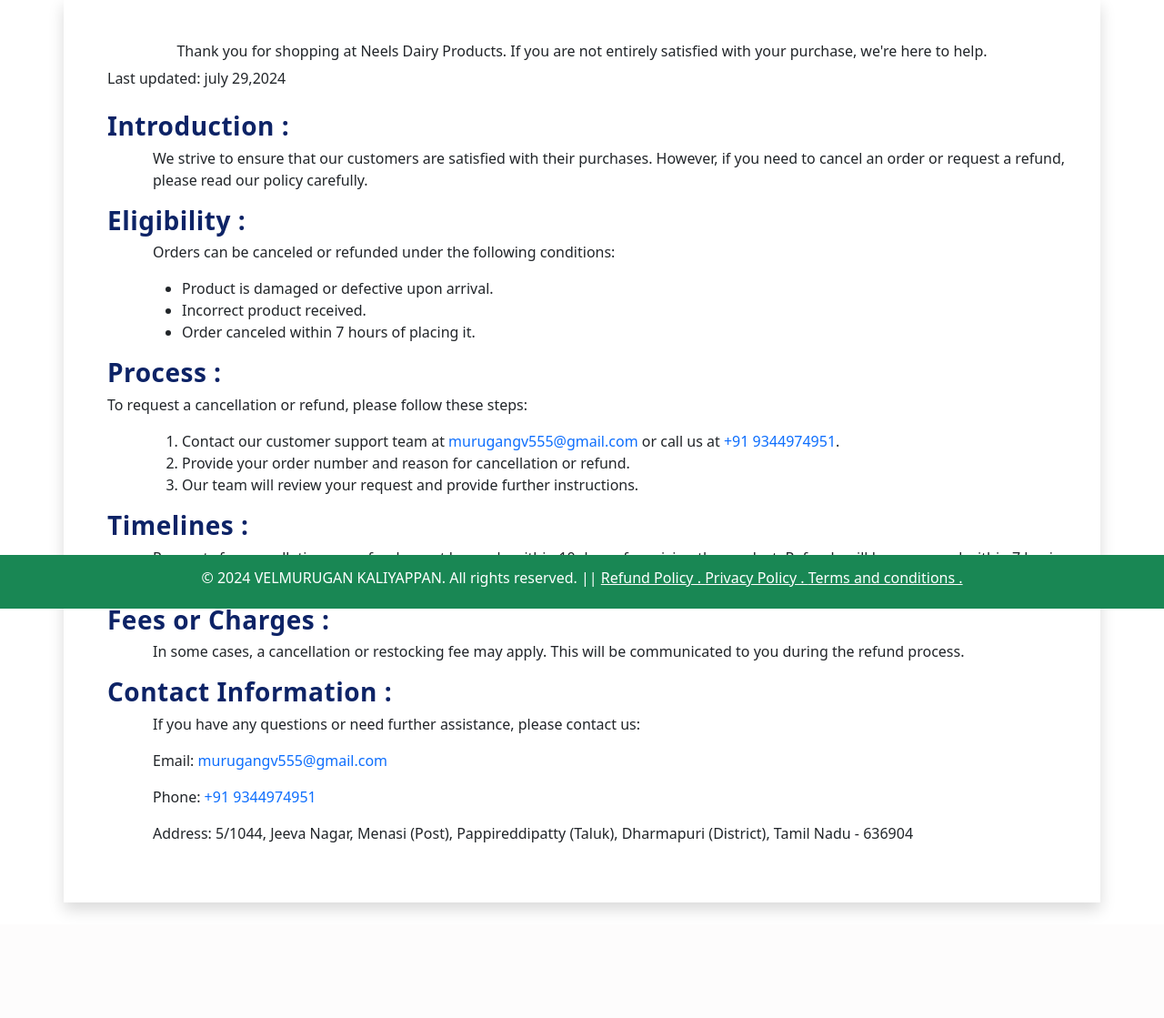
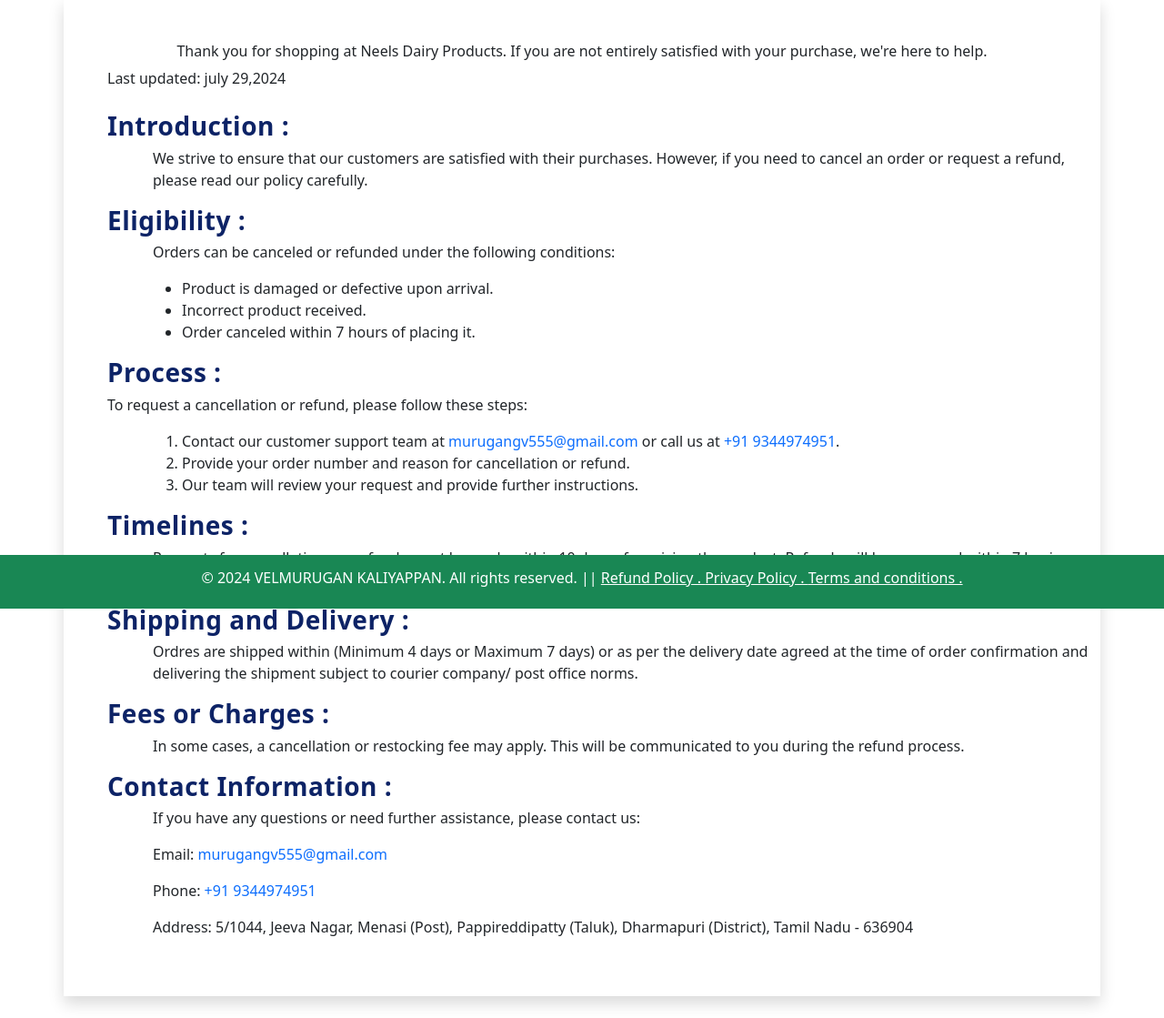
Before and after one commit to velmurugan9344/dairy_products, a Django app: page /refundpolicy/ in a window 1280 px wide. Shown: the part 131-1250 px from the top of the page at 91% size. Before the commit the page ends 1133 px from the top, so only its background shows below. Run offline with Django 5.2, Linux system fonts and the light colour scheme; some libraries are stand-ins or nearby versions.

Commit message:
Update refundpolicy.html

```diff
--- a/app/templates/app/refundpolicy.html
+++ b/app/templates/app/refundpolicy.html
@@ -41,6 +41,11 @@
             <p>Requests for cancellations or refunds must be made within 10 days of receiving the product. Refunds will be processed within 7 business days after approval.</p>
         </div>
 
+        <h3>Shipping and Delivery :</h3>
+        <div class="content">
+            <p>Ordres are shipped within (Minimum 4 days or Maximum 7 days) or as per the delivery date agreed at the time of order confirmation and delivering the shipment subject to courier company/ post office norms.</p>
+        </div>
+
         <h3>Fees or Charges :</h3>
         <div class="content">
             <p>In some cases, a cancellation or restocking fee may apply. This will be communicated to you during the refund process.</p>
```
